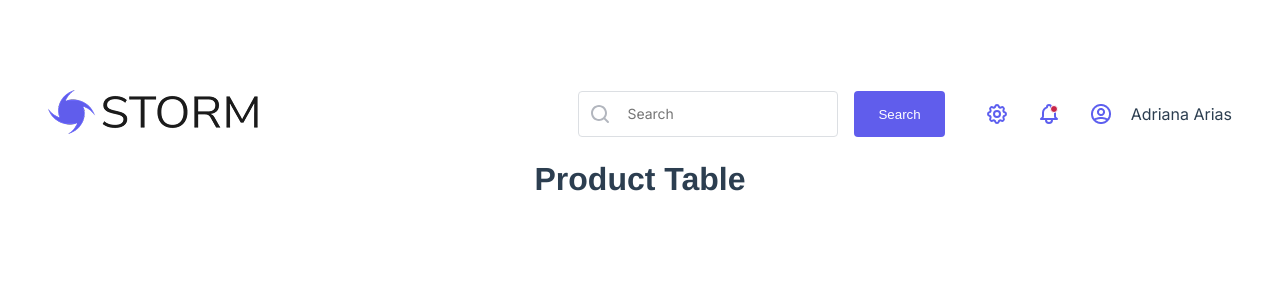
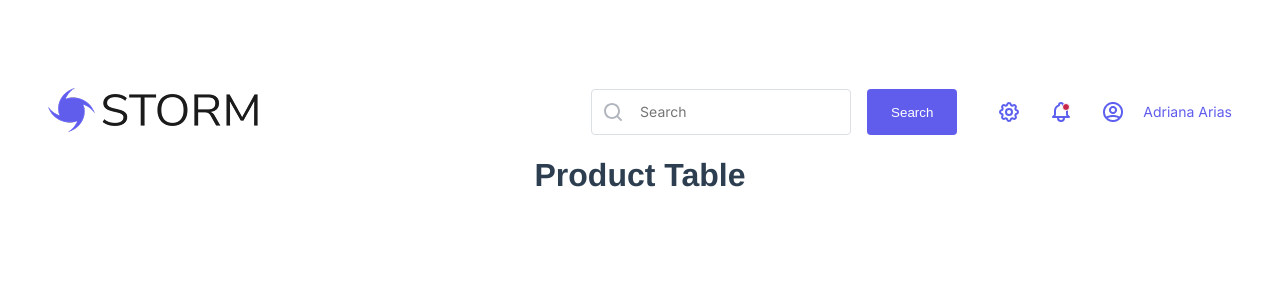
Before and after one commit to sachinchaves/product-dashboard, a Vue app: page / in a window 1280 px wide. Shown: the top 300 px of the page. Built offline with nearby package versions, Linux system fonts and the light colour scheme.

Commit message:
Fix profile font

```diff
--- a/src/components/ProductDashboardHeader.vue
+++ b/src/components/ProductDashboardHeader.vue
@@ -157,6 +157,9 @@ export default {
 
           p {
             font-family: $font-family-primary;
+            color: $primary-color;
+            font-size: 14px;
+            line-height: 20px;
           }
         }
       }
```
